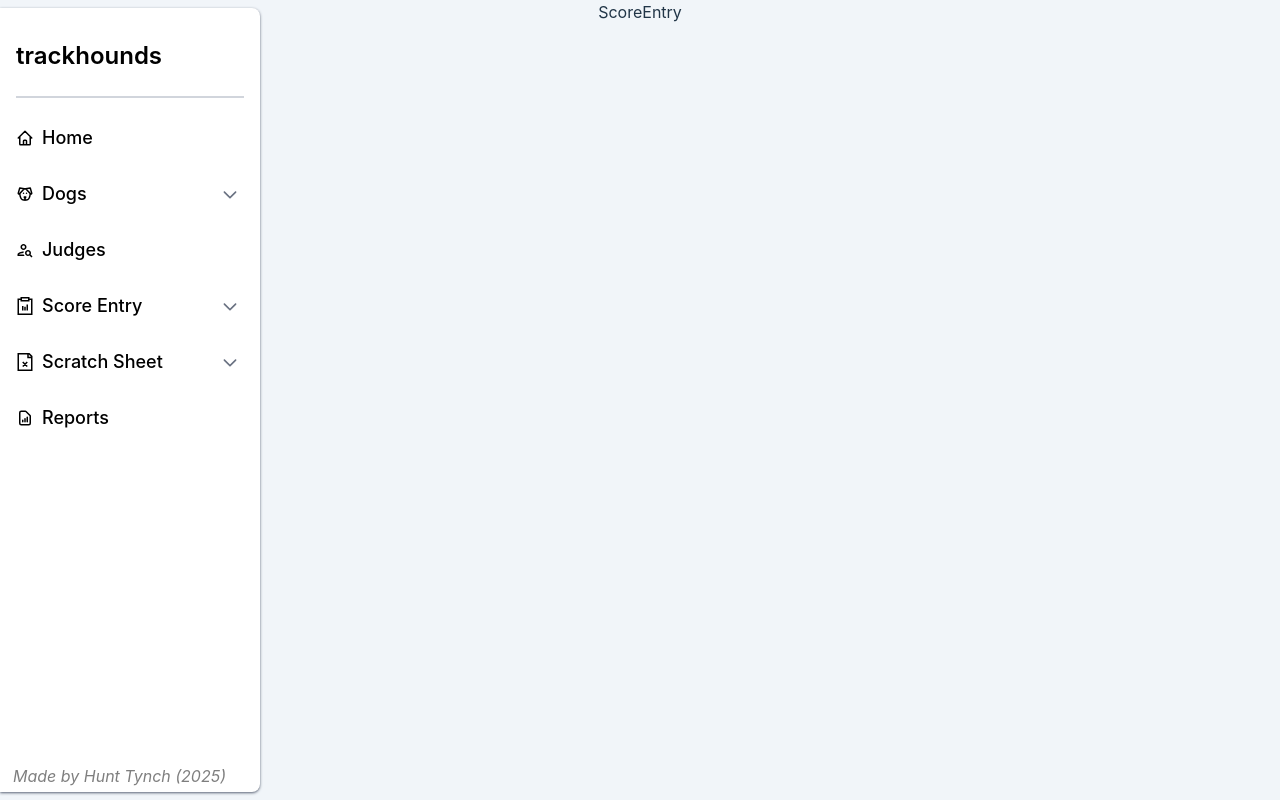
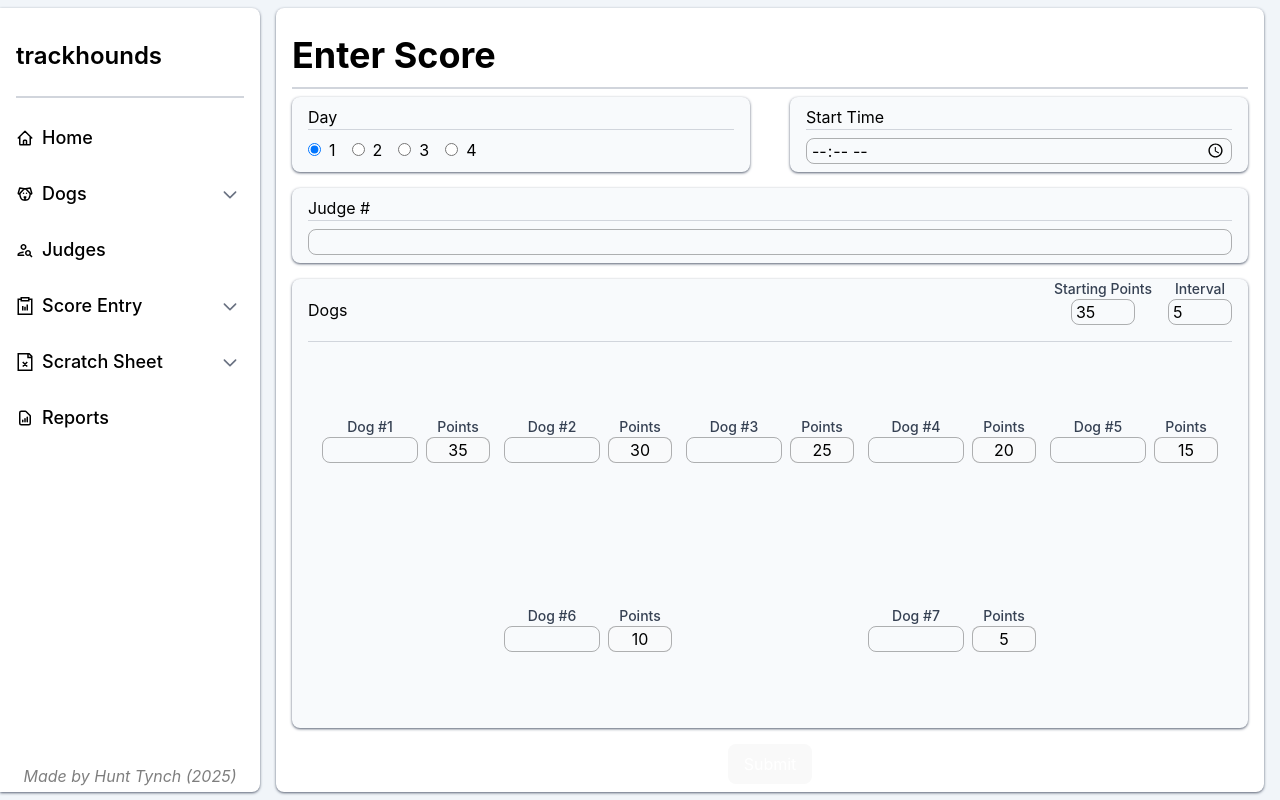
Before and after one commit to hctynch/trackhounds, a React (Vite) app in the folder frontend/: page /score-entry/enter in a window 1280 px wide. Built offline with nearby package versions, Linux system fonts and the light colour scheme.

Commit message:
Finished most of entry score frontend.

```diff
--- a/frontend/src/components/Navbar.jsx
+++ b/frontend/src/components/Navbar.jsx
@@ -98,7 +98,7 @@ function Navbar() {
             </a>
             {dropdown === index && link.dropdown && (
               <div
-                className={`flex flex-col items-center ml-4 pr-4 w-full border-l-2 border-gray-300 h-[49.25%]`}>
+                className={`flex flex-col items-center ml-4 pr-5 border-l-2 border-gray-300 h-[49.25%]`}>
                 {link.dropdown.map((item, subIndex) => (
                   <div
                     key={subIndex}
@@ -116,7 +116,7 @@ function Navbar() {
           </div>
         ))}
       </div>
-      <div className='mt-auto flex italic opacity-50 text-md items-center justify-center w-11/12'>
+      <div className='mt-auto flex italic opacity-50 text-md items-center justify-center w-full'>
         <p className='text-black'>Made by Hunt Tynch (2025)</p>
       </div>
     </div>
--- a/frontend/src/components/ScoreEntry.jsx
+++ b/frontend/src/components/ScoreEntry.jsx
@@ -1,7 +1,126 @@
+import { useState } from "react"; // Add this import
+import Box from "./Box";
 
 function ScoreEntry() {
+  const [selectedDay, setSelectedDay] = useState(1); // Add state for selected day
+
+  // Add state for dogs, starting points, and interval
+  const [dogs, setDogs] = useState(Array(7).fill(''));
+  const [startingPoints, setStartingPoints] = useState(35);
+  const [interval, setInterval] = useState(5);
+
+  // Handler for dog number changes
+  const handleDogChange = (index, value) => {
+    const newDogs = [...dogs];
+    newDogs[index] = value;
+    setDogs(newDogs);
+  };
+
+  // Calculate points for a specific dog based on its index
+  const calculatePoints = (index) => {
+    return Math.max(0, startingPoints - (index * interval));
+  };
+
   return (
-    <div>ScoreEntry</div>
+    <div className="grid text-black ml-[276px] mr-4 min-h-[calc(100vh-1rem)] my-2 relative">
+      <Box params='h-full bg-white pt-5'>
+        <div className='w-full flex items-center border-b-2 border-gray-300 pb-1 h-17.5'>
+          <p className='text-4xl font-bold'>Enter Score</p>
+        </div>
+        <div className='w-full h-full flex flex-col justify-start pt-2'>
+          <div className='w-full flex gap-x-10'>
+            <Box params='flex items-start text-md bg-slate-50 w-1/2'>
+              <div className='flex w-full flex-col h-full'>
+                <p className='text-start text-md my-2 border-b-1 w-full border-gray-300'>Day</p>
+                <div className='flex w-full flex-wrap justify-start space-x-4'>
+                  {[1, 2, 3, 4].map((day) => (
+                    <label key={day} className="cursor-pointer items-center h-full flex">
+                      <input
+                        type="radio"
+                        value={day}
+                        checked={selectedDay === day}
+                        onChange={() => setSelectedDay(day)}
+                        className="mr-2 cursor-pointer"
+                      />
+                      <span>{day}</span>
+                    </label>
+                  ))}
+                </div>
+              </div>
+            </Box>
+            <Box params='flex items-start text-md bg-slate-50 w-1/2'>
+              <div className='flex flex-col h-full w-full'>
+                  <p className='text-start text-md my-2 border-b-1 border-gray-300'>Start Time</p>
+                  <input
+                    type='time'
+                    className='border border-black/30 rounded-lg px-1 mb-2'
+                  />
+              </div>
+            </Box>
+          </div>
+          <Box params='flex items-start text-md bg-slate-50 mt-4 w-full'>
+            <div className='flex flex-col h-full w-full'>
+              <p className='text-start text-md my-2 border-b-1 border-gray-300'>Judge #</p>
+              <input
+                type='text'
+                className='border border-black/30 rounded-lg px-1 mb-2'
+              />
+            </div>
+          </Box>
+          <Box params='flex items-start text-md bg-slate-50 my-4 h-full'>
+            <div className='flex flex-col h-full w-full'>
+              <div className='flex w-full justify-start items-center border-b-1 border-gray-300'>
+                <p className='text-start text-md'>Dogs</p>
+                <div className="mb-4 flex ml-auto items-center gap-x-4">
+                  <div>
+                    <label className="block text-sm font-medium text-gray-700">Starting Points</label>
+                    <input
+                      type="number"
+                      value={startingPoints}
+                      onChange={(e) => setStartingPoints(Number(e.target.value))}
+                      className="border border-black/30 rounded-lg px-1 w-16"
+                    />
+                  </div>
+                  <div>
+                    <label className="block text-sm font-medium text-gray-700">Interval</label>
+                    <input
+                      type="number"
+                      value={interval}
+                      onChange={(e) => setInterval(Number(e.target.value))}
+                      className="border border-black/30 rounded-lg px-1 w-16"
+                    />
+                  </div>
+                </div>
+              </div>
+              <div className="flex flex-wrap w-full h-full justify-evenly py-1">
+                {Array(7).fill().map((_, index) => (
+                  <div key={index} className="flex items-center gap-x-2">
+                    <div className="w-24">
+                      <label className="block text-sm font-medium text-gray-700">Dog #{index + 1}</label>
+                      <input
+                        type="text"
+                        value={dogs[index]}
+                        onChange={(e) => handleDogChange(index, e.target.value)}
+                        className="border border-black/30 rounded-lg px-1 w-full"
+                      />
+                    </div>
+                    <div>
+                      <label className="block text-sm font-medium text-gray-700">Points</label>
+                      <div className="border border-black/30 rounded-lg px-1 w-16 bg-gray-50">
+                        {calculatePoints(index)}
+                      </div>
+                    </div>
+                  </div>
+                ))}
+              </div>
+            </div>
+          </Box>
+        </div>
+        <div className='w-full mb-2'>
+          <button className='bg-blue-500 hover:bg-blue-600 cursor-pointer text-white px-4 py-2 rounded-lg'>Submit</button>
+        </div>
+      </Box>
+    </div>
   )
 }
 
```
